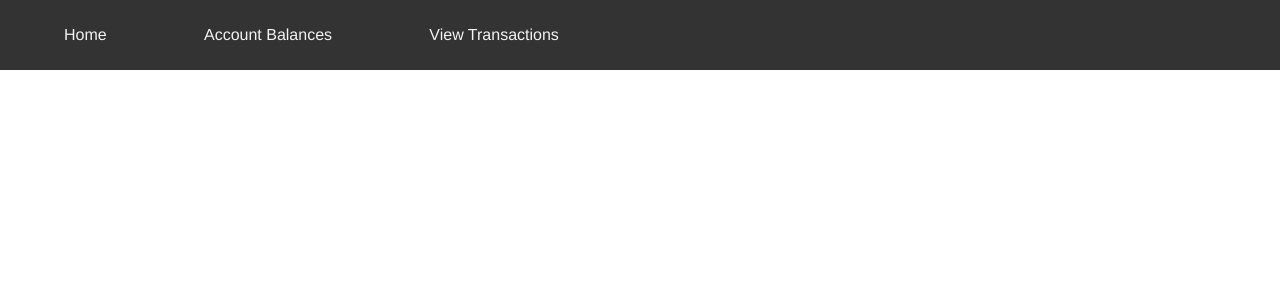
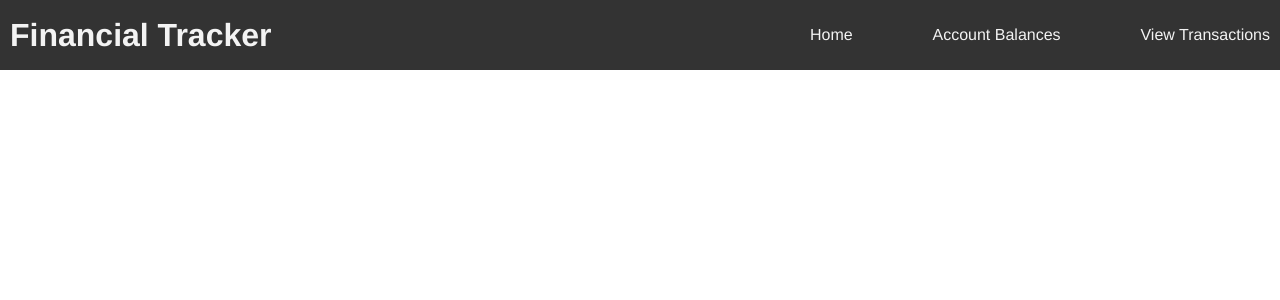
Before and after one commit to miki-saarna/acc-balance-and-transactions-app, a React (Create React App) app in the folder client/: page /balances in a window 1280 px wide. Shown: the top 300 px of the page. Built offline with nearby package versions, Linux system fonts and the light colour scheme; no server answers.

Commit message:
Added CSS for different media queries

```diff
--- a/client/src/app.css
+++ b/client/src/app.css
@@ -9,18 +9,28 @@
     white-space: nowrap;
 }
 
+header {
+    display: flex;
+    flex-direction: column;
+    align-items: center;
+    background-color: #333333;
+    color: #f3f3f3;
+}
+
+header h1 {
+    margin-top: 10px;
+}
+
 nav {
     width: 100vw;
-    background-color: #333333;
-
 }
 
 nav ul {
     display: flex;
-    /* justify-content: center; */
+    justify-content: center;
     align-items: center;
-    height: 70px;
-    margin-left: 5%;
+    height: 50px;
+    /* margin-left: 5%; */
 }
 
 nav li {
@@ -29,6 +39,12 @@ nav li {
 
 nav li a {
     color: #f3f3f3;
+    display: inline-block;
+}
+
+nav li a:hover {
+    transform: scale(1.02);
+    transition-duration: .2s;
 }
 
 nav li:last-of-type {
@@ -36,7 +52,7 @@ nav li:last-of-type {
 }
 
 main {
-    margin: 40px;
+    margin: 10px;
 }
 
 button {
@@ -64,8 +80,14 @@ a {
 
 table {
     border-collapse: collapse;
-    min-width: 40%;
-    /* overflow-x: scroll; */
+    width: auto;
+    min-width: 100%;
+    overflow-x: auto;
+    display: block;
+}
+
+.short-table {
+    display: table;
 }
 
 tr {
@@ -86,3 +108,41 @@ th:last-of-type, td:last-of-type {
     /* removes border on right-edge of table */
     border-right: none;
 }
+
+@media only screen and (min-width: 768px) {
+    table {
+        margin: 40px auto 0;
+    }
+
+    .short-table {
+        min-width: 60%;
+        /* margin: 40px auto; */
+    }
+}
+
+@media only screen and (min-width: 1000px) {
+    header {
+        flex-direction: row;
+    }
+
+    header h1 {
+        margin: 0 0 0 10px;
+    }
+
+    nav ul {
+        justify-content: flex-end;
+        height: 70px;
+        margin-right: 10px;
+    }
+}
+
+@media only screen and (min-width: 1250px) {
+    main {
+        margin: 20px 70px;
+    }
+
+    table {
+        display: table;
+        margin: 40px auto;
+    }
+}
--- a/client/src/layout/Menu.tsx
+++ b/client/src/layout/Menu.tsx
@@ -3,6 +3,8 @@ import { Link } from "react-router-dom";
 
 export default function Menu(): ReactElement {
     return (
+        <header>
+          <h1 className='no-wrap'>Financial Tracker</h1>
           <nav>
               <ul>
                   <li>
@@ -22,5 +24,6 @@ export default function Menu(): ReactElement {
                   </li>
               </ul>
           </nav>
+        </header>
     )
 }
--- a/client/src/money/DisplayBalances.tsx
+++ b/client/src/money/DisplayBalances.tsx
@@ -27,7 +27,7 @@ export default function DisplayBalances({ accounts }: { accounts: Account[] }):
     })
 
     return (
-        <table>
+        <table className='short-table'>
           <thead>
             <tr>
               <th>
```
Lines whose indentation alone changed are shown as unchanged.
